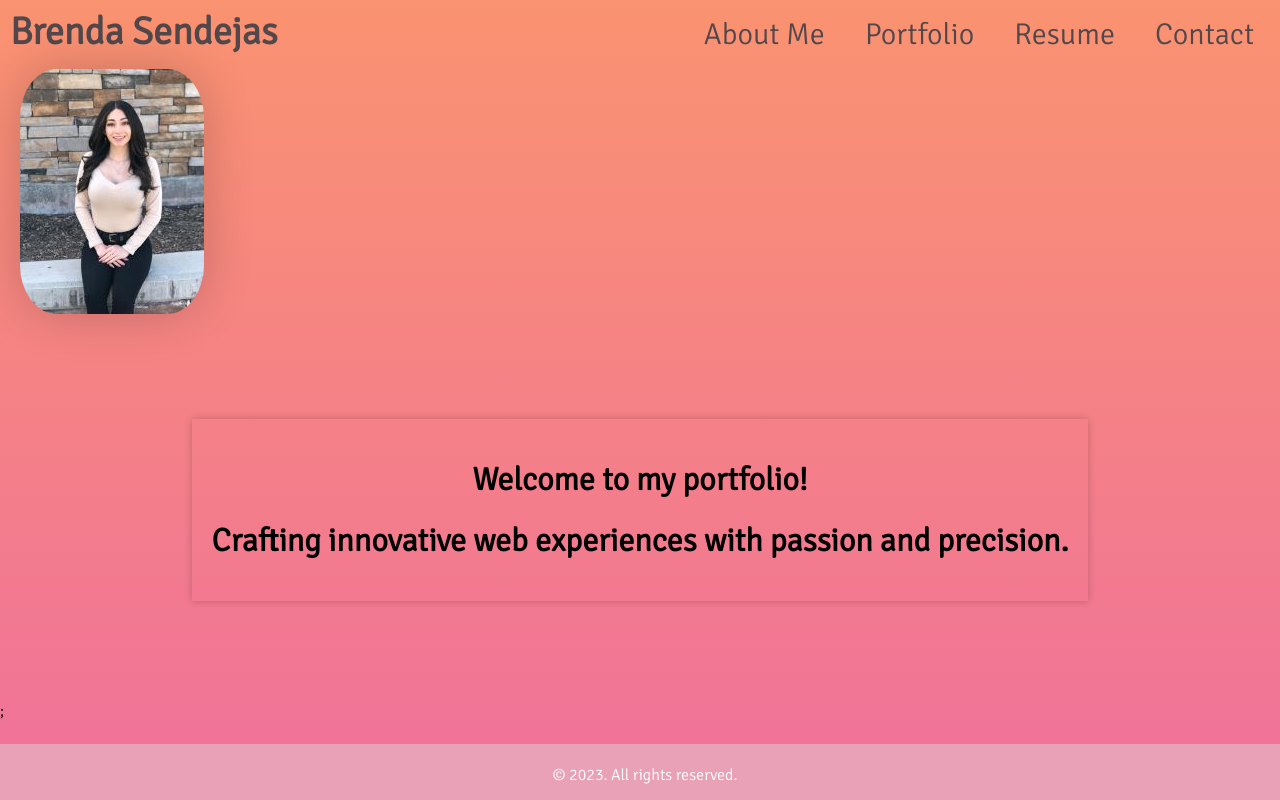
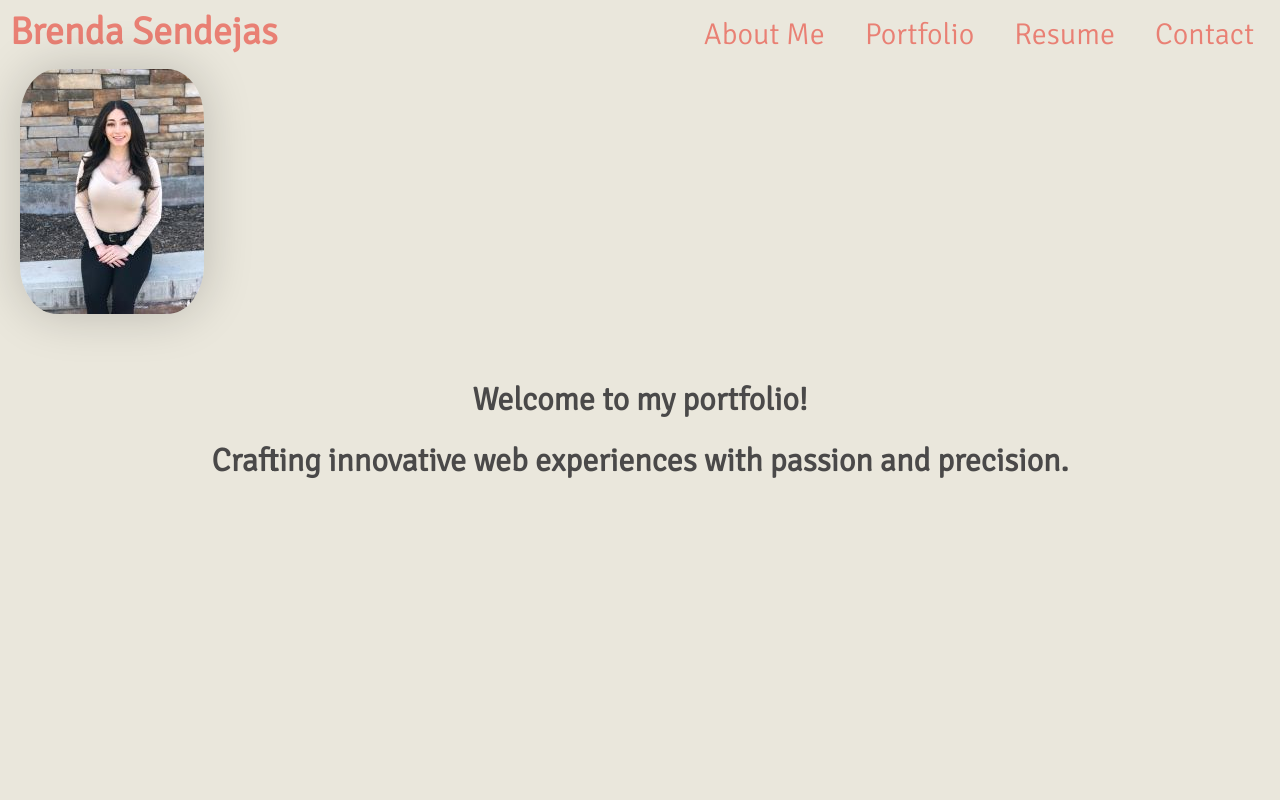
Before and after one commit to brenda255/react-portfolio, a React (Create React App) app: page / in a window 1280 px wide. Built offline with nearby package versions, Linux system fonts and the light colour scheme.

Commit message:
added more css and code

```diff
--- a/src/App.js
+++ b/src/App.js
@@ -1,11 +1,11 @@
 import React from "react";
 import PortfolioContainer from "./components/PortfolioContainer";
-import Footer from "./components/Footer";
+// import Footer from "./components/Footer";
 
 const App = () => (
 <div>
  <PortfolioContainer />
- <Footer />;
+ {/* <Footer />; */}
  </div>
 )
 export default App;
--- a/src/components/Footer.js
+++ b/src/components/Footer.js
@@ -1,20 +1,20 @@
-import React from "react";
+// import React from "react";
 
-const Footer = () => {
-    return (
-      <footer>
-        <div className="footer-container">
-          {/* Footer content goes here */}
-          <p>&copy; 2023. All rights reserved.</p>
-          {/* <ul>
-            <li><a href="#">Home</a></li>
-            <li><a href="#">About</a></li>
-            <li><a href="#">Services</a></li>
-            <li><a href="#">Contact</a></li>
-          </ul> */}
-        </div>
-      </footer>
-    );
-  };
+// const Footer = () => {
+//     return (
+//       <footer>
+//         <div className="footer-container">
+//           Footer content goes here
+//           <p>&copy; 2023. All rights reserved.</p>
+//            <ul>
+//             <li><a href="#">Home</a></li>
+//             <li><a href="#">About</a></li>
+//             <li><a href="#">Services</a></li>
+//             <li><a href="#">Contact</a></li>
+//           </ul>
+//         </div>
+//       </footer>
+//     );
+//   };
 
-  export default Footer;
+//   export default Footer;
--- a/src/components/style.css
+++ b/src/components/style.css
@@ -13,29 +13,17 @@ body {
     margin: 0;
     padding: 0;
 
-    background: hsla(340, 80%, 69%, 1);
+    background: #EAE7DC;
 
-    background: linear-gradient(90deg, hsla(340, 80%, 69%, 1) 0%, hsla(15, 93%, 71%, 1) 100%);
+    /* color:#333333; */
+    color: #4a4949
+    /* background: linear-gradient(90deg, hsla(340, 80%, 69%, 1) 0%, hsla(15, 93%, 71%, 1) 100%);
 
     background: -moz-linear-gradient(90deg, hsla(340, 80%, 69%, 1) 0%, hsla(15, 93%, 71%, 1) 100%);
 
     background: -webkit-linear-gradient(90deg, hsla(340, 80%, 69%, 1) 0%, hsla(15, 93%, 71%, 1) 100%);
 
-    filter: progid: DXImageTransform.Microsoft.gradient(startColorstr="#ef709b", endColorstr="#fa9372", GradientType=1);
-
-}
-
-
-.background {
-    background: hsla(340, 80%, 69%, 1);
-
-    background: linear-gradient(90deg, hsla(340, 80%, 69%, 1) 0%, hsla(15, 93%, 71%, 1) 100%);
-
-    background: -moz-linear-gradient(90deg, hsla(340, 80%, 69%, 1) 0%, hsla(15, 93%, 71%, 1) 100%);
-
-    background: -webkit-linear-gradient(90deg, hsla(340, 80%, 69%, 1) 0%, hsla(15, 93%, 71%, 1) 100%);
-
-    filter: progid: DXImageTransform.Microsoft.gradient(startColorstr="#ef709b", endColorstr="#fa9372", GradientType=1);
+    filter: progid: DXImageTransform.Microsoft.gradient(startColorstr="#ef709b", endColorstr="#fa9372", GradientType=1); */
 
 }
 
@@ -45,15 +33,16 @@ body {
     justify-content: space-between;
     padding: 8px 10px;
     align-items: center;
+    background-color: #EAE7DC;
 }
 
 /* Greeting page */
 .greeting {
     width: fit-content;
     height: fit-content;
-    margin: 100px auto;
+    margin: 20px auto;
     padding: 20px;
-    box-shadow: 0 0 8px rgba(0, 0, 0, 0.2);
+    /* box-shadow: 0 0 8px rgba(0, 0, 0, 0.2); */
     /* display: flex;
     justify-content: center;
     align-items: center; */
@@ -95,7 +84,7 @@ body {
     opacity: 0;
     animation: fade-in 3s ease-in-out forwards;
     cursor: pointer;
-    color: rgb(82, 72, 75);
+    color: #E98074;
 }
 
 @keyframes fade-in {
@@ -197,6 +186,7 @@ body {
     justify-content: center;
     align-items: center;
     margin-top: 100px;
+    margin-left: 50px;
 
 }
 
@@ -206,6 +196,10 @@ body {
 }
 
 /* Resume Page */
+.resume {
+    margin-top: 230px;
+}
+
 .skills-container {
     display: flex;
     justify-content: center;
@@ -261,10 +255,10 @@ body {
 
 
 /* Footer  */
-footer {
+/* footer {
     background-color: rgb(232, 161, 182);
     color: #fff;
-    padding: 5px;
+    padding: 2px;
     position: fixed;
     left: 0;
     bottom: 0;
@@ -274,27 +268,17 @@ footer {
 .footer-container {
     max-width: 1900px;
     /* margin: 0 auto; */
-}
+/* } */
 
-.footer-container p {
-    margin-bottom: 10px;
+/* .footer-container p {
+    margin-bottom: 7px;
     text-align: center;
-}
+} */
 
 /* .footer-container ul {
     list-style-type: none;
     margin: 0;
     padding: 0;
-}
-
-.footer-container ul li {
-    display: inline-block;
-    margin-right: 10px;
-}
-
-.footer-container ul li a {
-    color: #fff;
-    text-decoration: none;
 }
 
 .footer-container ul li a:hover {
@@ -308,5 +292,5 @@ footer {
 .contact {}
 
 .nav-link {
-    color: rgb(82, 72, 75);
+    color: #E98074;
 }
```
